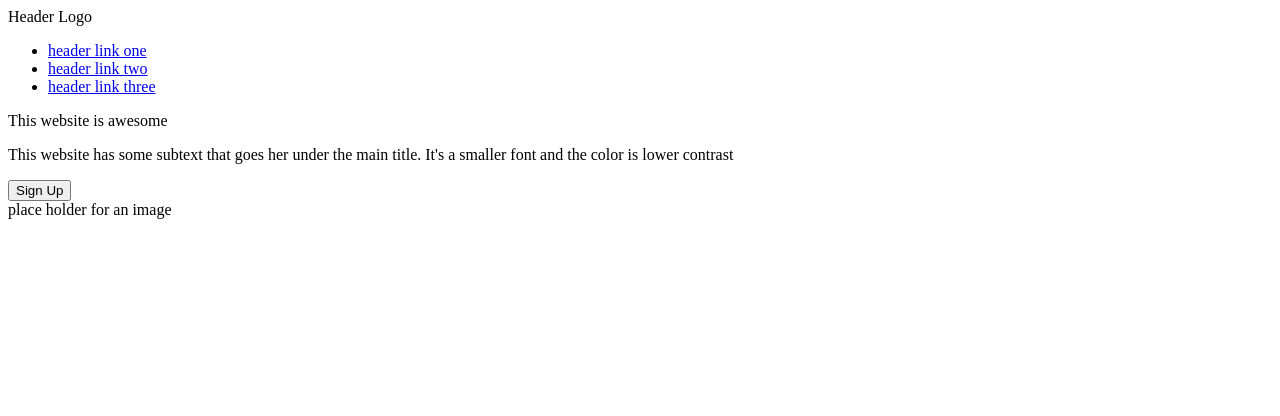
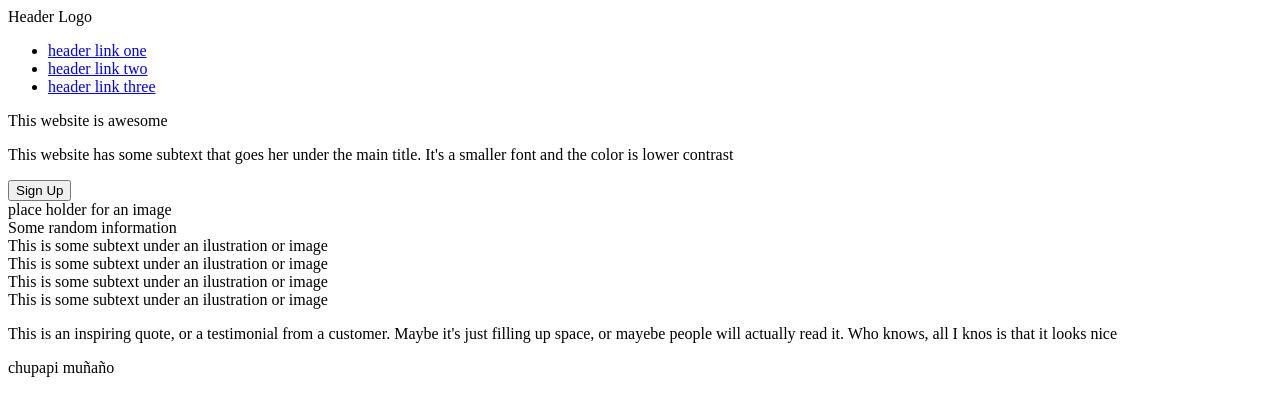
Before and after one commit to diegoparrav/landingpage, a plain HTML site: page index.html in a window 1280 px wide. Drawn offline with Linux system fonts and the light colour scheme.

Commit message:
added the basic information to the quote section on the index file

```diff
--- a/index.html
+++ b/index.html
@@ -29,7 +29,17 @@
         </div>
     </div>
     <div class="information">
-
+        <div class="information-header">Some random information</div>
+        <div class="information-items">
+            <div class="item"> This is some subtext under an ilustration or image</div>
+            <div class="item"> This is some subtext under an ilustration or image</div>
+            <div class="item"> This is some subtext under an ilustration or image</div>
+            <div class="item"> This is some subtext under an ilustration or image</div>
+        </div>
+    </div>
+    <div class="quote-section">
+        <p class="quote">This is an inspiring quote, or a testimonial from a customer. Maybe it's just filling up space, or mayebe people will actually read it. Who knows, all I knos is that it looks nice</p>
+        <p  class="author">chupapi muñaño</p>
     </div>
 </body>
 </html>
```
